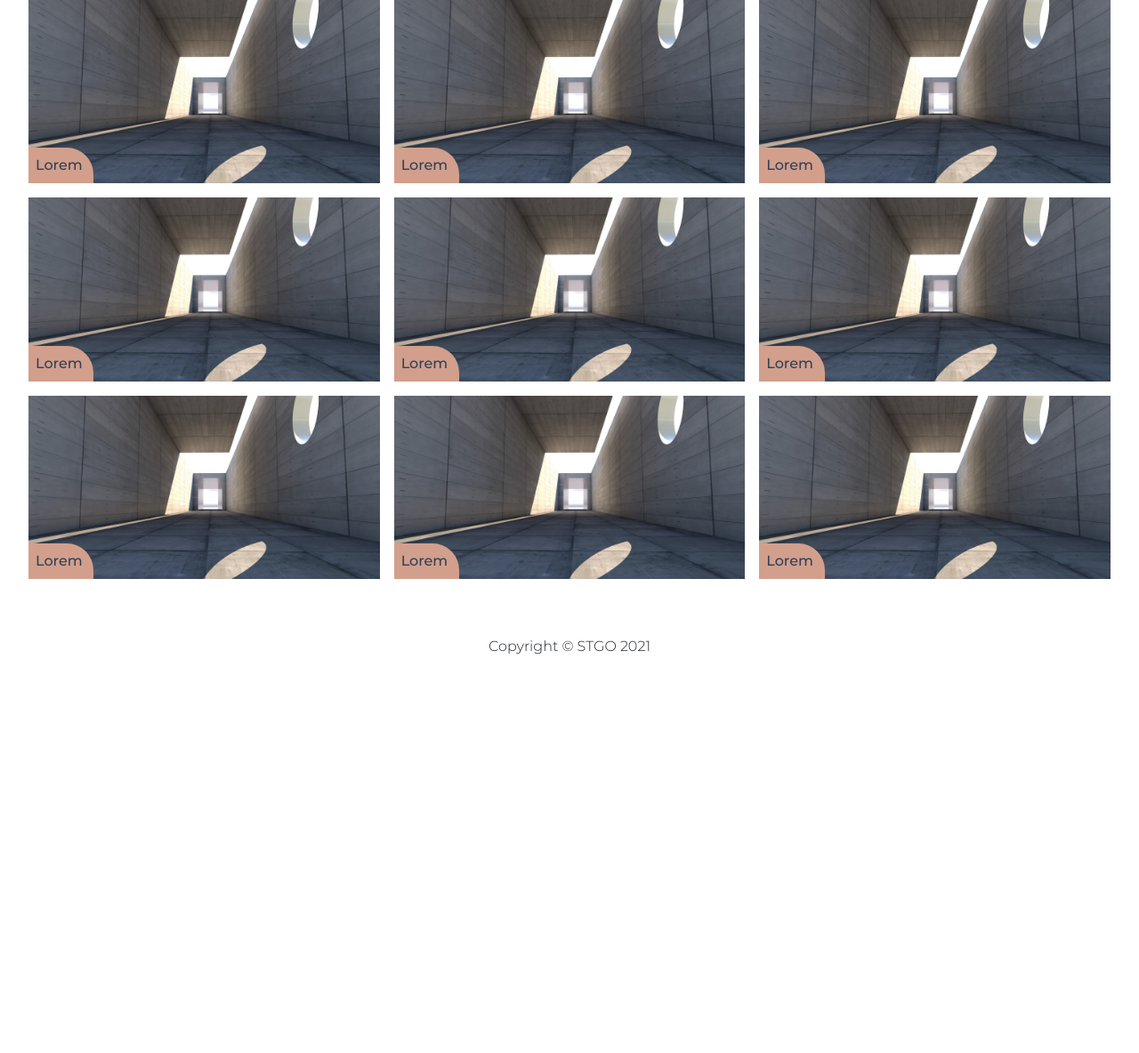
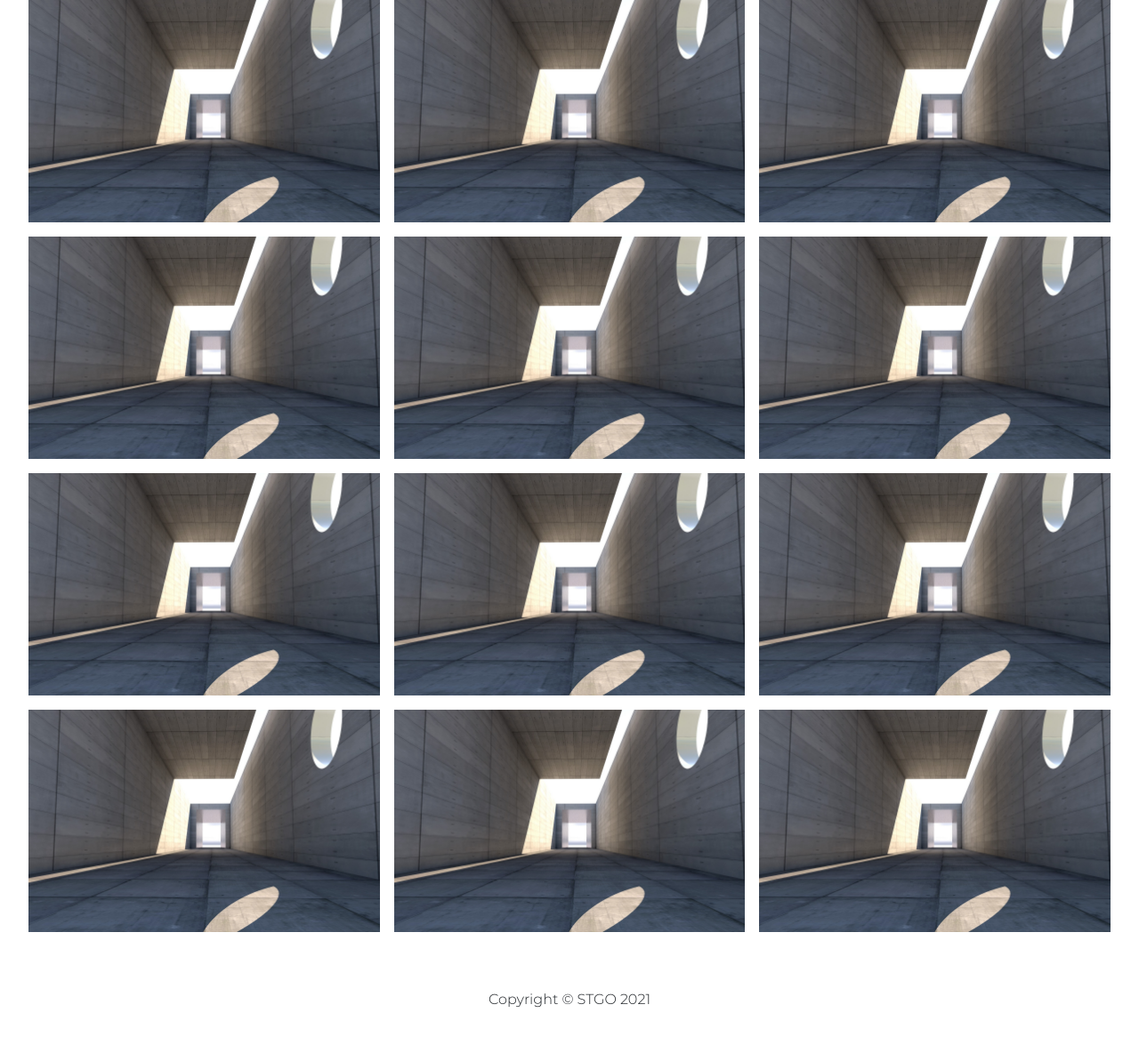
Before and after one commit to juanmatola/stgo.com.ar, a PHP site: page /projects.html in a window 1280 px wide. Shown: the part 72-1256 px from the top of the page at 89% size. Before the commit the page ends 808 px from the top, so only its background shows below. Run offline with PHP 8.4, Linux system fonts and the light colour scheme; some libraries are stand-ins or nearby versions.

Commit message:
Listo estilo final de projects page

```diff
--- a/frontend/assets/css/projecs.css
+++ b/frontend/assets/css/projecs.css
@@ -6,51 +6,43 @@
   .project-container{
     margin-bottom: 16px;
     padding: 0 8px 0 8px !important;
+    height: 250px;
+    position: relative;
   }
-  .project-container figure {
-    position: relative;
-    margin-bottom: 0;
+
+  .project-container .project-container_image{
+    height: 100%;
+    width: 100%;
+    object-fit: cover;
   }
-  .project-container figure figcaption {
-    text-align: left;
+  .project-container .project-container_wrapper{
     position: absolute;
-    min-width: 3px;
-    bottom: 0px;
-    left: 0px;
-    padding: .5rem .8rem .5rem .5rem;
-    background-color: var(--color--tertiary);
-    border-top-right-radius: 30px;
-    transition: 1s;
+    top: 0;
+    left: 8px;
+    height: 100%;
+    width: calc(100% - 16px);
+    background-color: rgba(255, 255, 255, 0.35);
+    text-align: end;
+    opacity: 0;
+    transition: 1s all;
   }
-  .project-container figure figcaption h2 {
-    display: inline;
+  .project-container .project-container_wrapper h2{
     font-size: 1rem;
+    margin: 0;
+    position: absolute;
+    bottom: 10px;
+    right: 15px;
+    text-transform: uppercase;
   }
-  .project-container figure figcaption span {
-    max-width: 0;
-    float: right;
-    transition: .2s;
-    overflow: hidden;
-    opacity: 0;
-  }
-  .project-container figure figcaption span a{
-    text-decoration: none;
-    color: inherit;
-  }
-  .project-container figure:hover figcaption {
-    border-radius: 0;
-    min-width: 100%;
-    transition: 1s;
-  }
-  .project-container figure:hover figcaption span {
-    max-width: 500px;
-    transition: 2s;
+
+  .project-container .project-container_wrapper:hover{
     opacity: 1;
   }
+
   /* Media queries */
 @media(max-width: 768px){
   .projects {
-    margin-left: 0px !important;
-    margin-right: 0px !important;
+    margin-left: 5px !important;
+    margin-right: 5px !important;
   }
 }
--- a/frontend/projects.html
+++ b/frontend/projects.html
@@ -49,93 +49,87 @@
     <div class="row projects">
 
       <div class="col-12 col-md-4 project-container">
-        <figure>
-          <img src="./assets/img/home.jpg" class="img-fluid">
-          <figcaption>
+        <img src="./assets/img/home.jpg" alt="project image" class="project-container_image">
+        <a class="project-container_wrapper" href="./simple-project.html">
           <h2>Lorem</h2>
-            <span><a href="./simple-project.html">explorar</a></span>
-          </figcaption>
-        </figure>
+        </a>
       </div>
 
       <div class="col-12 col-md-4 project-container">
-        <figure class="">
-          <img src="./assets/img/home.jpg" class="img-fluid">
-          <figcaption>
+        <img src="./assets/img/home.jpg" alt="project image" class="project-container_image">
+        <a class="project-container_wrapper" href="./simple-project.html">
           <h2>Lorem</h2>
-            <span><a href="">explorar</a></span>
-          </figcaption>
-        </figure>
+        </a>
       </div>
 
       <div class="col-12 col-md-4 project-container">
-        <figure class="">
-          <img src="./assets/img/home.jpg" class="img-fluid">
-          <figcaption>
+        <img src="./assets/img/home.jpg" alt="project image" class="project-container_image">
+        <a class="project-container_wrapper" href="./simple-project.html">
           <h2>Lorem</h2>
-            <span><a href="">explorar</a></span>
-          </figcaption>
-        </figure>
+        </a>
       </div>
 
       <div class="col-12 col-md-4 project-container">
-        <figure class="">
-          <img src="./assets/img/home.jpg" class="img-fluid">
-          <figcaption>
+        <img src="./assets/img/home.jpg" alt="project image" class="project-container_image">
+        <a class="project-container_wrapper" href="./simple-project.html">
           <h2>Lorem</h2>
-            <span><a href="">explorar</a></span>
-          </figcaption>
-        </figure>
+        </a>
       </div>
 
       <div class="col-12 col-md-4 project-container">
-        <figure class="">
-          <img src="./assets/img/home.jpg" class="img-fluid">
-          <figcaption>
+        <img src="./assets/img/home.jpg" alt="project image" class="project-container_image">
+        <a class="project-container_wrapper" href="./simple-project.html">
           <h2>Lorem</h2>
-            <span><a href="">explorar</a></span>
-          </figcaption>
-        </figure>
+        </a>
       </div>
 
       <div class="col-12 col-md-4 project-container">
-        <figure class="">
-          <img src="./assets/img/home.jpg" class="img-fluid">
-          <figcaption>
+        <img src="./assets/img/home.jpg" alt="project image" class="project-container_image">
+        <a class="project-container_wrapper" href="./simple-project.html">
           <h2>Lorem</h2>
-            <span><a href="">explorar</a></span>
-          </figcaption>
-        </figure>
+        </a>
       </div>
 
       <div class="col-12 col-md-4 project-container">
-        <figure class="">
-          <img src="./assets/img/home.jpg" class="img-fluid">
-          <figcaption>
+        <img src="./assets/img/home.jpg" alt="project image" class="project-container_image">
+        <a class="project-container_wrapper" href="./simple-project.html">
           <h2>Lorem</h2>
-            <span><a href="">explorar</a></span>
-          </figcaption>
-        </figure>
+        </a>
       </div>
 
       <div class="col-12 col-md-4 project-container">
-        <figure class="">
-          <img src="./assets/img/home.jpg" class="img-fluid">
-          <figcaption>
+        <img src="./assets/img/home.jpg" alt="project image" class="project-container_image">
+        <a class="project-container_wrapper" href="./simple-project.html">
           <h2>Lorem</h2>
-            <span><a href="">explorar</a></span>
-          </figcaption>
-        </figure>
+        </a>
       </div>
 
       <div class="col-12 col-md-4 project-container">
-        <figure class="">
-          <img src="./assets/img/home.jpg" class="img-fluid">
-          <figcaption>
+        <img src="./assets/img/home.jpg" alt="project image" class="project-container_image">
+        <a class="project-container_wrapper" href="./simple-project.html">
           <h2>Lorem</h2>
-            <span><a href="">explorar</a></span>
-          </figcaption>
-        </figure>
+        </a>
+      </div>
+
+      <div class="col-12 col-md-4 project-container">
+        <img src="./assets/img/home.jpg" alt="project image" class="project-container_image">
+        <a class="project-container_wrapper" href="./simple-project.html">
+          <h2>Lorem</h2>
+        </a>
+      </div>
+
+      <div class="col-12 col-md-4 project-container">
+        <img src="./assets/img/home.jpg" alt="project image" class="project-container_image">
+        <a class="project-container_wrapper" href="./simple-project.html">
+          <h2>Lorem</h2>
+        </a>
+      </div>
+
+      <div class="col-12 col-md-4 project-container">
+        <img src="./assets/img/home.jpg" alt="project image" class="project-container_image">
+        <a class="project-container_wrapper" href="./simple-project.html">
+          <h2>Lorem</h2>
+        </a>
       </div>
 
     </div>
```
Lines whose indentation alone changed are shown as unchanged.
